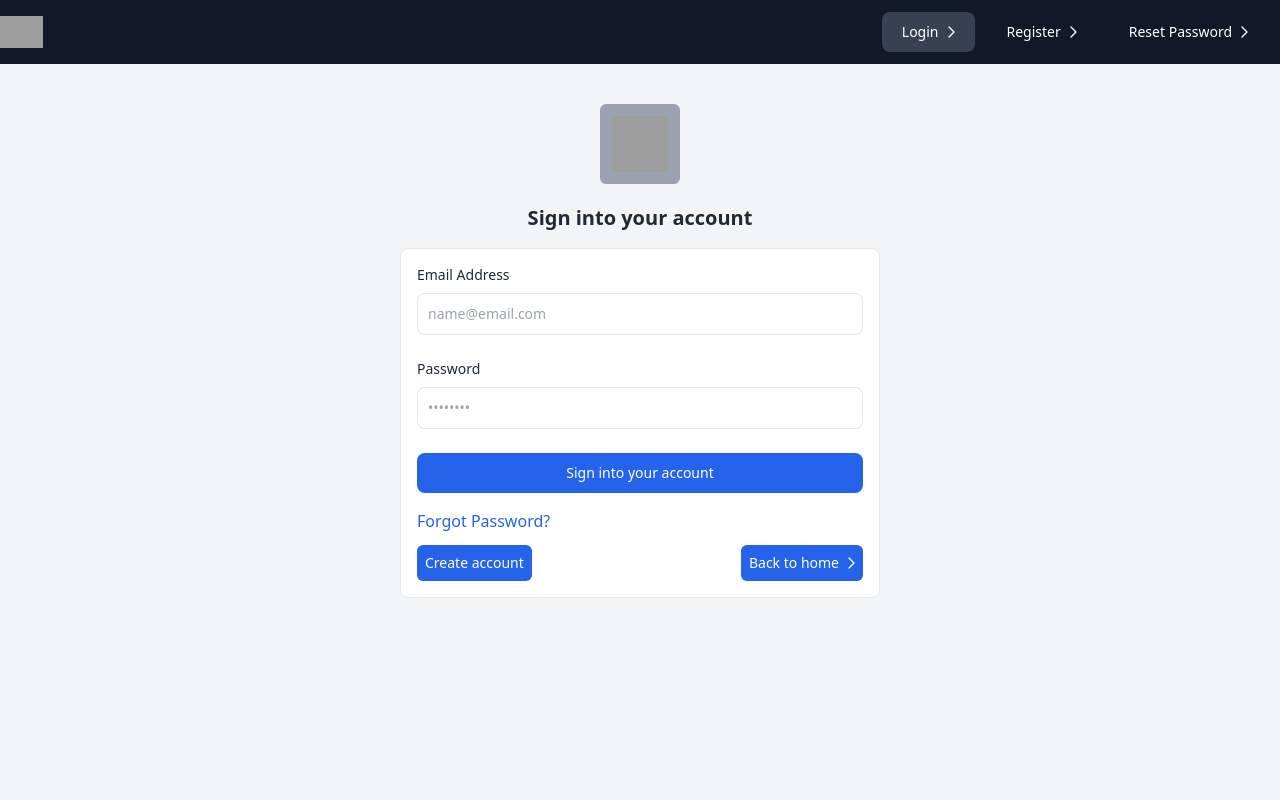
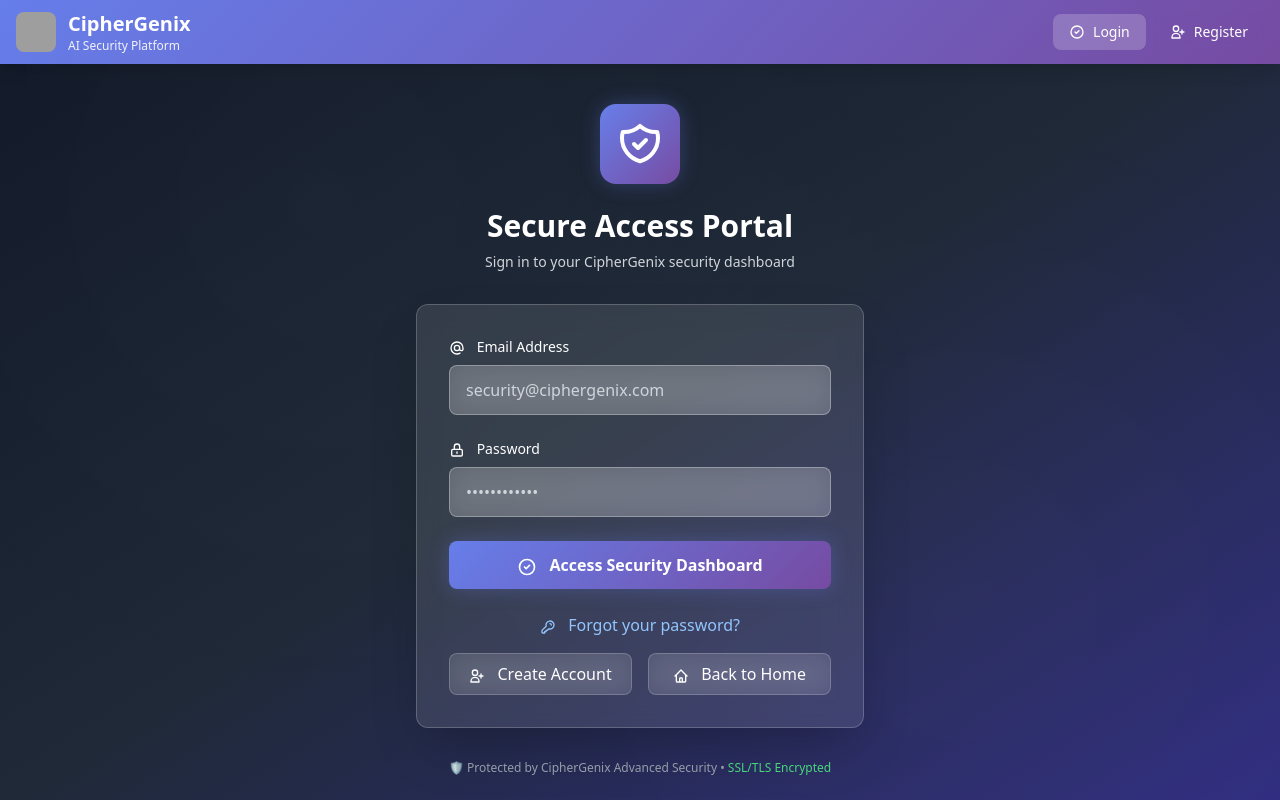
Before and after one commit to Mbaimbai1985/ciphergenix-backend-develop, a Spring Boot app: page /login in a window 1280 px wide. Run offline with Spring Boot 4, Linux system fonts and the light colour scheme; some of the project's set-up classes (security, data sources, template engines, error pages and the like) are left out, and stand-ins take their place; some libraries are stand-ins or nearby versions; grey boxes are pictures that could not be loaded.

Commit message:
Checkpoint before follow-up message
Co-authored-by: davymbaimbai <davymbaimbai@gmail.com>

```diff
--- a/authorizationserver/src/main/resources/templates/login.html
+++ b/authorizationserver/src/main/resources/templates/login.html
@@ -3,87 +3,174 @@
 <head>
     <meta charset="utf-8">
     <meta name="viewport" content="width=device-width, initial-scale=1">
-    <meta name="description" content="">
-    <meta name="author" content="">
-    <title>Cat Support | Please sign in</title>
-    <link rel="icon" type="image/png" href="https://cdn-icons-png.flaticon.com/512/9732/9732800.png">
+    <meta name="description" content="CipherGenix - AI-Powered Security Platform">
+    <meta name="author" content="CipherGenix Security Team">
+    <title>CipherGenix | Secure Sign In</title>
+    <link rel="icon" type="image/png" href="https://img.icons8.com/fluency/96/cyber-security.png">
     <script src="https://cdn.tailwindcss.com"></script>
+    <style>
+        .ciphergenix-gradient {
+            background: linear-gradient(135deg, #667eea 0%, #764ba2 100%);
+        }
+        .security-pattern {
+            background-image: radial-gradient(circle at 25% 25%, rgba(255, 255, 255, 0.1) 0%, transparent 50%),
+                              radial-gradient(circle at 75% 75%, rgba(255, 255, 255, 0.1) 0%, transparent 50%);
+        }
+        .cyber-glow {
+            box-shadow: 0 0 20px rgba(102, 126, 234, 0.3);
+        }
+    </style>
 </head>
-<body>
-<nav class="bg-gray-900 fixed w-full top-0 left-0 z-40">
-    <div class="container h-16 mx-auto">
+<body class="min-h-screen bg-gradient-to-br from-gray-900 via-gray-800 to-indigo-900">
+    <!-- Security Background Pattern -->
+    <div class="fixed inset-0 overflow-hidden pointer-events-none">
+        <div class="absolute inset-0 security-pattern opacity-20"></div>
+    </div>
+
+    <!-- Navigation -->
+    <nav class="ciphergenix-gradient fixed w-full top-0 left-0 z-40 shadow-lg">
+        <div class="container h-16 mx-auto px-4">
             <div class="relative h-16 flex items-center justify-between">
                 <div class="flex flex-1 items-center justify-center sm:items-stretch sm:justify-start">
-                <a href="http://localhost:3000" class="flex-shrink-0 items-center cursor-pointer">
-                    <img class="h-8 w-auto" src="https://cdn-icons-png.flaticon.com/512/9732/9732800.png" alt="Ticket App">
+                    <a href="http://localhost:3000" class="flex items-center space-x-3 cursor-pointer">
+                        <img class="h-10 w-10 rounded-lg cyber-glow" src="https://img.icons8.com/fluency/96/cyber-security.png" alt="CipherGenix">
+                        <div class="text-white">
+                            <span class="text-xl font-bold">CipherGenix</span>
+                            <div class="text-xs opacity-90">AI Security Platform</div>
+                        </div>
                     </a>
                 </div>
-            <div class="flex items-center">
-                <a href="http://localhost:8080/oauth2/authorize?response_type=code&client_id=client&scope=openid&redirect_uri=http://localhost:3000&code_challenge_method=S256&code_challenge=SmYSO0DZLTwFYFhcnmeQPtON_dG5FjCnHXekjZMIu8E" class="bg-gray-700 p-1 text-white hover:text-white font-medium rounded-lg text-sm px-5 py-2.5 text-center inline-flex items-center mr-3">
+                <div class="flex items-center space-x-2">
+                    <a href="http://localhost:8080/oauth2/authorize?response_type=code&client_id=client&scope=openid&redirect_uri=http://localhost:3000&code_challenge_method=S256&code_challenge=SmYSO0DZLTwFYFhcnmeQPtON_dG5FjCnHXekjZMIu8E"
+                       class="bg-white bg-opacity-20 backdrop-blur-md p-1 text-white hover:bg-opacity-30 font-medium rounded-lg text-sm px-4 py-2 text-center inline-flex items-center transition-all">
+                        <svg xmlns="http://www.w3.org/2000/svg" class="w-4 h-4 mr-2" fill="none" viewBox="0 0 24 24" stroke="currentColor">
+                            <path stroke-linecap="round" stroke-linejoin="round" stroke-width="2" d="M9 12l2 2 4-4m6 2a9 9 0 11-18 0 9 9 0 0118 0z" />
+                        </svg>
                         Login
-                    <svg xmlns="http://www.w3.org/2000/svg" stroke-linejoin="round" stroke-linecap="round" width="24" height="24" fill="none" viewBox="0 0 24 24" stroke-width="2" stroke="currentColor" class="shrink-0 size-4"><path d="m15 4.5 7.5 7.5-7.5 7.5" /></svg>
                     </a>
-                <a href="http://localhost:3000/register" class="hover:bg-gray-700 relative p-1 text-white hover:text-white font-medium rounded-lg text-sm px-5 py-2.5 text-center inline-flex items-center mr-3">
+                    <a href="http://localhost:3000/register"
+                       class="hover:bg-white hover:bg-opacity-10 backdrop-blur-md p-1 text-white font-medium rounded-lg text-sm px-4 py-2 text-center inline-flex items-center transition-all">
+                        <svg xmlns="http://www.w3.org/2000/svg" class="w-4 h-4 mr-2" fill="none" viewBox="0 0 24 24" stroke="currentColor">
+                            <path stroke-linecap="round" stroke-linejoin="round" stroke-width="2" d="M18 9v3m0 0v3m0-3h3m-3 0h-3m-2-5a4 4 0 11-8 0 4 4 0 018 0zM3 20a6 6 0 0112 0v1H3v-1z" />
+                        </svg>
                         Register
-                    <svg xmlns="http://www.w3.org/2000/svg" stroke-linejoin="round" width="24" height="24" fill="none" viewBox="0 0 24 24" stroke-width="2" stroke-linecap="round" stroke="currentColor" class="shrink-0 size-4"><path d="m15 4.5 7.5 7.5-7.5 7.5" /></svg>
-                </a>
-                <a href="http://localhost:3000/resetpassword" class="hover:bg-gray-700 relative p-1 text-white hover:text-white font-medium rounded-lg text-sm px-5 py-2.5 text-center inline-flex items-center mr-3">
-                    Reset Password
-                    <svg xmlns="http://www.w3.org/2000/svg" stroke-linejoin="round" width="24" height="24" fill="none" viewBox="0 0 24 24" stroke-width="2" stroke-linecap="round" stroke="currentColor" class="shrink-0 size-4"><path d="m15 4.5 7.5 7.5-7.5 7.5" /></svg>
                     </a>
                 </div>
             </div>
         </div>
     </nav>
-<div class="mt-12">
-    <div class="container mx-auto pt-10">
-        <div class="mt-4 flex flex-col items-center">
-            <img class="size-20 rounded-md bg-gray-400 p-3" src="https://cdn-icons-png.flaticon.com/512/9732/9732800.png" alt="Your Company" width="80" height="80">
-            <h2 class="mt-5 text-xl font-semibold text-gray-800">Sign into your account</h2>
+
+    <!-- Main Content -->
+    <div class="pt-20 min-h-screen flex items-center justify-center px-4">
+        <div class="max-w-md w-full space-y-8">
+            <!-- Header -->
+            <div class="text-center">
+                <div class="mx-auto h-20 w-20 rounded-2xl ciphergenix-gradient p-4 cyber-glow">
+                    <svg xmlns="http://www.w3.org/2000/svg" class="h-12 w-12 text-white mx-auto" fill="none" viewBox="0 0 24 24" stroke="currentColor">
+                        <path stroke-linecap="round" stroke-linejoin="round" stroke-width="2" d="M9 12l2 2 4-4m5.618-4.016A11.955 11.955 0 0112 2.944a11.955 11.955 0 01-8.618 3.04A12.02 12.02 0 003 9c0 5.591 3.824 10.29 9 11.622 5.176-1.332 9-6.03 9-11.622 0-1.042-.133-2.052-.382-3.016z" />
+                    </svg>
                 </div>
-        <div class="mt-4 flex flex-col items-center">
-            <div class="min-w-[30rem] p-4 rounded-lg p-3 border border-gray-200 bg-white">
-                <div th:if="${session.SPRING_SECURITY_LAST_EXCEPTION != null}" class="flex items-center p-4 mb-4 text-red-800 rounded-lg bg-red-50" id="alert" role="alert">
-                    <svg class="flex-shrink-0 w-4 h-4 mr-1" aria-hidden="true" xmlns="http://www.w3.org/2000/svg" fill="currentColor" viewBox="0 0 20 20">
-                        <path d="M10 .5a9.5 9.5 0 1 0 9.5 9.5A9.51 9.51 0 0 0 10 .5ZM9.5 4a1.5 1.5 0 1 1 0 3 1.5 1.5 0 0 1 0-3ZM12 15H8a1 1 0 0 1 0-2h1v-3H8a1 1 0 0 1 0-2h2a1 1 0 0 1 1 1v4h1a1 1 0 0 1 0 2Z"/>
+                <h2 class="mt-6 text-3xl font-extrabold text-white">
+                    Secure Access Portal
+                </h2>
+                <p class="mt-2 text-sm text-gray-300">
+                    Sign in to your CipherGenix security dashboard
+                </p>
+            </div>
+
+            <!-- Login Form -->
+            <div class="bg-white bg-opacity-10 backdrop-blur-md rounded-xl shadow-2xl border border-white border-opacity-20 p-8">
+                <!-- Error Alert -->
+                <div th:if="${session.SPRING_SECURITY_LAST_EXCEPTION != null}"
+                     class="flex items-center p-4 mb-6 text-red-100 rounded-lg bg-red-500 bg-opacity-20 border border-red-400 border-opacity-30"
+                     id="alert" role="alert">
+                    <svg class="flex-shrink-0 w-5 h-5 mr-3" fill="currentColor" viewBox="0 0 20 20">
+                        <path fill-rule="evenodd" d="M18 10a8 8 0 11-16 0 8 8 0 0116 0zm-7 4a1 1 0 11-2 0 1 1 0 012 0zm-1-9a1 1 0 00-1 1v4a1 1 0 102 0V6a1 1 0 00-1-1z" clip-rule="evenodd"/>
                     </svg>
-                    <div class="w-96 text-sm font-medium" data-th-text="${session.SPRING_SECURITY_LAST_EXCEPTION.message}">An error occurred. Please try again.</div>
-                    <button type="button" class="ms-auto -mx-1.5 -my-1.5 bg-red-50 text-red-500 rounded-lg focus:ring-2 focus:ring-red-400 p-1.5 hover:bg-red-200 inline-flex items-center justify-center h-8 w-8" data-dismiss-target="#alert" aria-label="Close">
-                        <span class="sr-only">Close</span>
-                        <svg class="w-3 h-3" aria-hidden="true" xmlns="http://www.w3.org/2000/svg" fill="none" viewBox="0 0 14 14">
-                            <path stroke="currentColor" stroke-linecap="round" stroke-linejoin="round" stroke-width="2" d="m1 1 6 6m0 0 6 6M7 7l6-6M7 7l-6 6"/>
+                    <div class="text-sm font-medium flex-1" data-th-text="${session.SPRING_SECURITY_LAST_EXCEPTION.message}">
+                        Authentication failed. Please verify your credentials.
+                    </div>
+                    <button type="button" class="ml-auto text-red-300 hover:text-red-100 transition-colors"
+                            data-dismiss-target="#alert" aria-label="Close">
+                        <svg class="w-4 h-4" fill="currentColor" viewBox="0 0 20 20">
+                            <path fill-rule="evenodd" d="M4.293 4.293a1 1 0 011.414 0L10 8.586l4.293-4.293a1 1 0 111.414 1.414L11.414 10l4.293 4.293a1 1 0 01-1.414 1.414L10 11.414l-4.293 4.293a1 1 0 01-1.414-1.414L8.586 10 4.293 5.707a1 1 0 010-1.414z" clip-rule="evenodd"/>
                         </svg>
                     </button>
                 </div>
-                <form method="post" th:action="@{/login}">
-                    <div class="space-y-6">
+
+                <form method="post" th:action="@{/login}" class="space-y-6">
                     <div>
-                            <label for="username" class="block mb-2 text-sm font-medium text-gray-800">Email Address</label>
-                            <input type="email" name="username" id="username" class="border border-gray-200 text-gray-900 text-sm rounded-lg focus:ring-blue-500 focus:border-blue-500 block w-full p-2.5" placeholder="name@email.com" required />
+                        <label for="username" class="block text-sm font-medium text-white mb-2">
+                            <svg xmlns="http://www.w3.org/2000/svg" class="w-4 h-4 inline mr-2" fill="none" viewBox="0 0 24 24" stroke="currentColor">
+                                <path stroke-linecap="round" stroke-linejoin="round" stroke-width="2" d="M16 12a4 4 0 10-8 0 4 4 0 008 0zm0 0v1.5a2.5 2.5 0 005 0V12a9 9 0 10-9 9m4.5-1.206a8.959 8.959 0 01-4.5 1.207" />
+                            </svg>
+                            Email Address
+                        </label>
+                        <input type="email" name="username" id="username"
+                               class="w-full px-4 py-3 bg-white bg-opacity-20 border border-white border-opacity-30 rounded-lg text-white placeholder-gray-300 focus:outline-none focus:ring-2 focus:ring-blue-400 focus:border-transparent backdrop-blur-md transition-all"
+                               placeholder="security@ciphergenix.com" required />
                     </div>
+
                     <div>
-                            <label for="password" class="block mb-2 text-sm font-medium text-gray-800">Password</label>
-                            <input type="password" name="password" id="password" placeholder="••••••••" class="border border-gray-200 text-gray-800 text-sm rounded-lg focus:ring-blue-500 focus:border-blue-500 block w-full p-2.5" required />
+                        <label for="password" class="block text-sm font-medium text-white mb-2">
+                            <svg xmlns="http://www.w3.org/2000/svg" class="w-4 h-4 inline mr-2" fill="none" viewBox="0 0 24 24" stroke="currentColor">
+                                <path stroke-linecap="round" stroke-linejoin="round" stroke-width="2" d="M12 15v2m-6 4h12a2 2 0 002-2v-6a2 2 0 00-2-2H6a2 2 0 00-2 2v6a2 2 0 002 2zm10-10V7a4 4 0 00-8 0v4h8z" />
+                            </svg>
+                            Password
+                        </label>
+                        <input type="password" name="password" id="password"
+                               class="w-full px-4 py-3 bg-white bg-opacity-20 border border-white border-opacity-30 rounded-lg text-white placeholder-gray-300 focus:outline-none focus:ring-2 focus:ring-blue-400 focus:border-transparent backdrop-blur-md transition-all"
+                               placeholder="••••••••••••" required />
                     </div>
-                        <button type="submit" class="w-full text-white bg-blue-600 hover:bg-blue-700 focus:ring-4 focus:outline-none focus:ring-blue-300 font-medium rounded-lg text-sm px-5 py-2.5 text-center">Sign into your account</button>
-                    </div>
+
+                    <button type="submit"
+                            class="w-full ciphergenix-gradient text-white font-bold py-3 px-4 rounded-lg hover:shadow-lg transform hover:scale-105 transition-all duration-200 cyber-glow">
+                        <svg xmlns="http://www.w3.org/2000/svg" class="w-5 h-5 inline mr-2" fill="none" viewBox="0 0 24 24" stroke="currentColor">
+                            <path stroke-linecap="round" stroke-linejoin="round" stroke-width="2" d="M9 12l2 2 4-4m6 2a9 9 0 11-18 0 9 9 0 0118 0z" />
+                        </svg>
+                        Access Security Dashboard
+                    </button>
                 </form>
-                <div class="mt-4">
-                    <a href="http://localhost:3000/resetpassword" class="block mt-4 text-base text-blue-600 hover:underline">Forgot Password?</a>
-                    <div class="mt-3 flex items-center justify-between">
-                        <a href="http://localhost:3000/register" class="bg-blue-600 hover:bg-blue-700 p-2 rounded-md text-white block text-sm text-blue-600">Create account</a>
-                        <a href="http://localhost:3000" class="inline-flex justify-center items-center bg-blue-600 hover:bg-blue-700 p-2 rounded-md text-white block text-sm text-blue-600">
-                            Back to home
-                            <svg xmlns="http://www.w3.org/2000/svg" stroke-linejoin="round" width="24" height="24" fill="none" viewBox="0 0 24 24" stroke-width="2" stroke-linecap="round" stroke="currentColor" class="shrink-0 size-4">
-                                <path d="m15 4.5 7.5 7.5-7.5 7.5" />
+
+                <!-- Additional Links -->
+                <div class="mt-6 space-y-4">
+                    <a href="http://localhost:3000/resetpassword"
+                       class="block text-center text-blue-300 hover:text-blue-200 transition-colors">
+                        <svg xmlns="http://www.w3.org/2000/svg" class="w-4 h-4 inline mr-2" fill="none" viewBox="0 0 24 24" stroke="currentColor">
+                            <path stroke-linecap="round" stroke-linejoin="round" stroke-width="2" d="M15 7a2 2 0 012 2m4 0a6 6 0 01-7.743 5.743L11 17H9v2H7v2H4a1 1 0 01-1-1v-2.586a1 1 0 01.293-.707l5.964-5.964A6 6 0 1121 9z" />
                         </svg>
+                        Forgot your password?
+                    </a>
+
+                    <div class="flex space-x-4">
+                        <a href="http://localhost:3000/register"
+                           class="flex-1 bg-white bg-opacity-10 hover:bg-opacity-20 text-white text-center py-2 px-4 rounded-lg transition-all backdrop-blur-md border border-white border-opacity-20">
+                            <svg xmlns="http://www.w3.org/2000/svg" class="w-4 h-4 inline mr-2" fill="none" viewBox="0 0 24 24" stroke="currentColor">
+                                <path stroke-linecap="round" stroke-linejoin="round" stroke-width="2" d="M18 9v3m0 0v3m0-3h3m-3 0h-3m-2-5a4 4 0 11-8 0 4 4 0 018 0zM3 20a6 6 0 0112 0v1H3v-1z" />
+                            </svg>
+                            Create Account
+                        </a>
+                        <a href="http://localhost:3000"
+                           class="flex-1 bg-white bg-opacity-10 hover:bg-opacity-20 text-white text-center py-2 px-4 rounded-lg transition-all backdrop-blur-md border border-white border-opacity-20">
+                            <svg xmlns="http://www.w3.org/2000/svg" class="w-4 h-4 inline mr-2" fill="none" viewBox="0 0 24 24" stroke="currentColor">
+                                <path stroke-linecap="round" stroke-linejoin="round" stroke-width="2" d="M3 12l2-2m0 0l7-7 7 7M5 10v10a1 1 0 001 1h3m10-11l2 2m-2-2v10a1 1 0 01-1 1h-3m-6 0a1 1 0 001-1v-4a1 1 0 011-1h2a1 1 0 011 1v4a1 1 0 001 1m-6 0h6" />
+                            </svg>
+                            Back to Home
                         </a>
                     </div>
                 </div>
             </div>
+
+            <!-- Security Notice -->
+            <div class="text-center">
+                <p class="text-xs text-gray-400">
+                    🛡️ Protected by CipherGenix Advanced Security •
+                    <span class="text-green-400">SSL/TLS Encrypted</span>
+                </p>
             </div>
         </div>
     </div>
+
     <script src="https://cdnjs.cloudflare.com/ajax/libs/flowbite/2.3.0/flowbite.min.js"></script>
 </body>
 </html>
```
Lines whose indentation alone changed are shown as unchanged.
